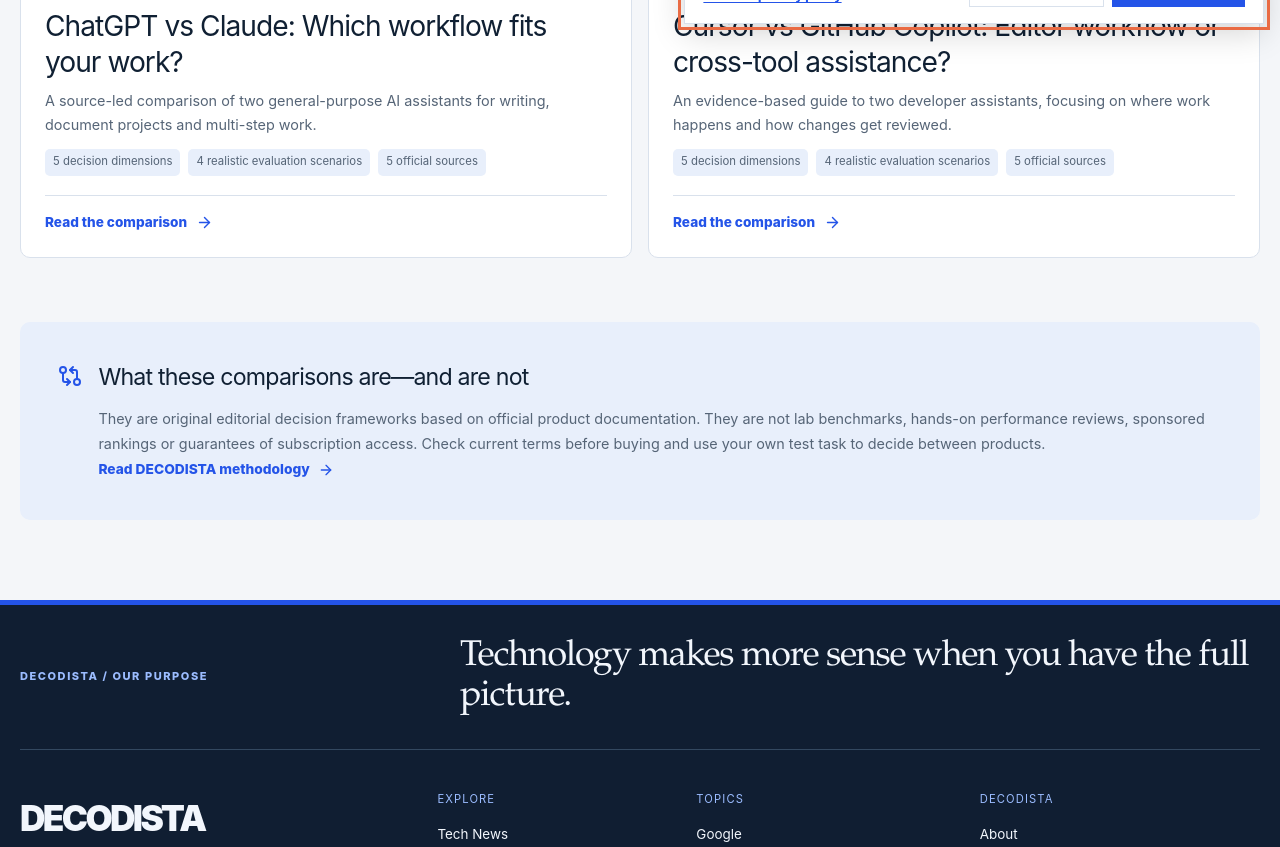
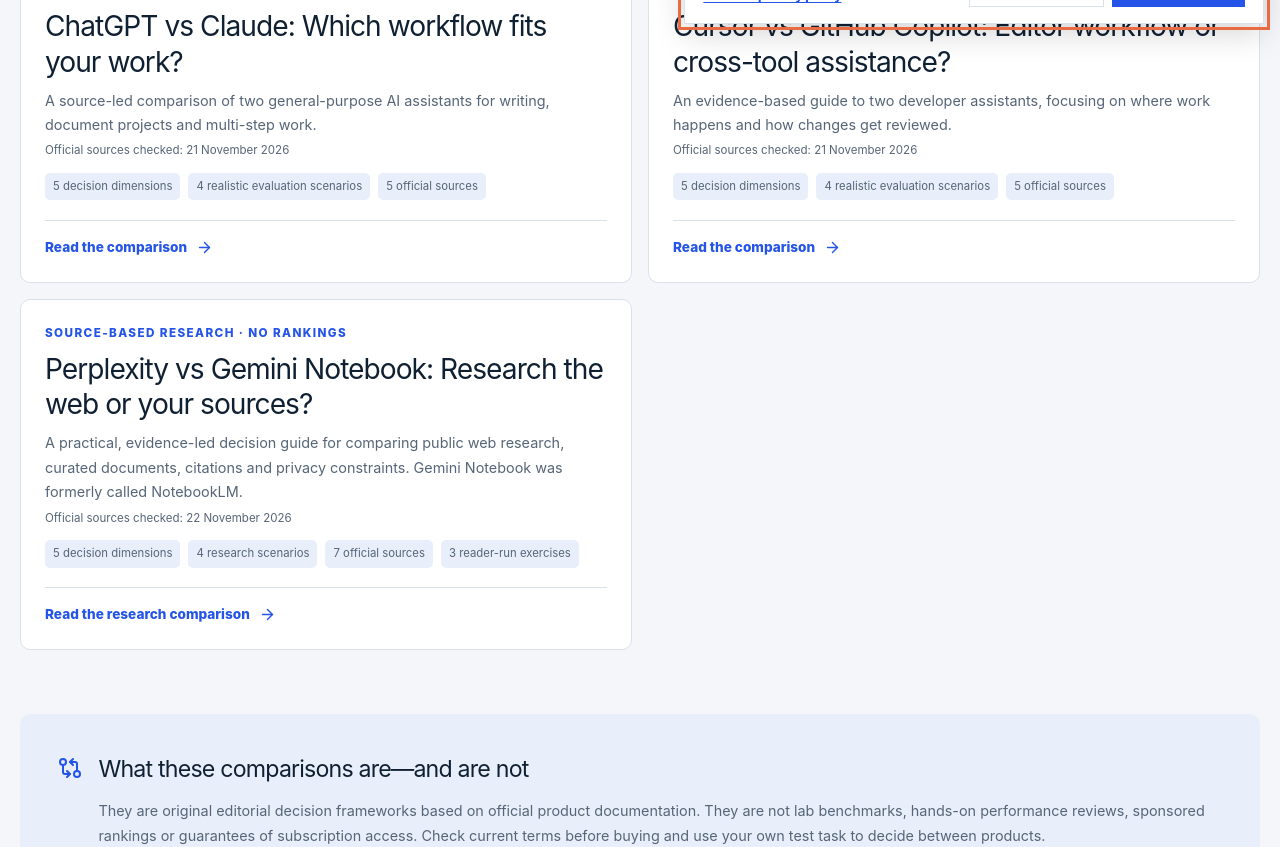
Before and after one commit to syleriofficial/Decodista, a Next.js app: page /ai-tools/guides in a window 1280 px wide. Shown: the part 760-1607 px from the top of the page. Built offline with nearby package versions, Linux system fonts and the light colour scheme; no server answers.

Commit message:
Add the researched comparison to AI Tools-only guide archive

```diff
--- a/app/ai-tools/guides/page.tsx
+++ b/app/ai-tools/guides/page.tsx
@@ -2,10 +2,11 @@ import type { Metadata } from "next";
 import Link from "@/components/app-link";
 import { ArrowLeft, ArrowRight, BookOpen, GitCompareArrows } from "lucide-react";
 import { AI_COMPARISON_GUIDES, AI_GUIDES_REVIEWED_ON } from "@/lib/ai-tools-comparison-guides";
+import { AI_TOOLS_RESEARCH_GUIDES } from "@/lib/ai-tools-research-guides";
 import { SITE_NAME } from "@/lib/site";
 import "../ai-tools.css";
 
-const description = "Read DECODISTA's source-linked comparisons of AI assistants and coding tools, with scenario-specific advice, evidence, and clear testing limitations.";
+const description = "Source-led AI tool comparison guides for assistants, coding and research workflows, with decision tables, evaluation tests and documented limitations.";
 
 export const metadata: Metadata = {
   title: "AI Tools Comparison Guides",
@@ -24,7 +25,7 @@ export default function AiComparisonGuidesIndex() {
         <span className="ai-tools-eyebrow">DECODISTA / Editorial research</span>
         <h1>Compare the work. <em>Not the hype.</em></h1>
         <p>Clear, source-based comparisons for people choosing an AI product. We explain which workflow to try, how to verify the important claims and where official documentation stops short.</p>
-        <div className="ai-tools-feature-meta"><BookOpen size={17} aria-hidden="true" /> Reviewed <time dateTime={AI_GUIDES_REVIEWED_ON}>21 November 2026</time> · No hands-on benchmark claims</div>
+        <div className="ai-tools-feature-meta"><BookOpen size={17} aria-hidden="true" /> Individually dated, provider-sourced comparisons · No hands-on benchmark claims</div>
       </header>
       <section className="ai-guide-index wrap" aria-labelledby="ai-guide-index-heading">
         <div className="ai-tools-section-heading">
@@ -33,7 +34,7 @@ export default function AiComparisonGuidesIndex() {
             <h2 id="ai-guide-index-heading">Choose your comparison</h2>
             <p>Each article includes a decision table, workflow scenarios, practical evaluation steps and official references.</p>
           </div>
-          <span className="ai-tools-count-label">{AI_COMPARISON_GUIDES.length} research guides</span>
+          <span className="ai-tools-count-label">{AI_COMPARISON_GUIDES.length + AI_TOOLS_RESEARCH_GUIDES.length} research guides</span>
         </div>
         <div className="ai-guide-index-grid">
           {AI_COMPARISON_GUIDES.map((guide) => (
@@ -41,12 +42,30 @@ export default function AiComparisonGuidesIndex() {
               <span className="ai-tools-eyebrow">Provider-documented · Workflow-first</span>
               <h3><Link href={`/ai-tools/guides/${guide.slug}`}>{guide.title}</Link></h3>
               <p>{guide.subtitle}</p>
+              <p><small>Official sources checked: <time dateTime={AI_GUIDES_REVIEWED_ON}>21 November 2026</time></small></p>
               <ul>
                 <li>{guide.comparison.length} decision dimensions</li>
                 <li>{guide.scenarios.length} realistic evaluation scenarios</li>
                 <li>{guide.sources.length} official sources</li>
               </ul>
               <Link className="ai-guide-read-link" href={`/ai-tools/guides/${guide.slug}`}>Read the comparison <ArrowRight size={17} aria-hidden="true" /></Link>
+            </article>
+          ))}
+          {AI_TOOLS_RESEARCH_GUIDES.map((guide) => (
+            <article className="ai-guide-index-card" key={guide.slug}>
+              <span className="ai-tools-eyebrow">Source-based research · No rankings</span>
+              <h3><Link href={`/ai-tools/guides/${guide.slug}`}>{guide.title}</Link></h3>
+              <p>{guide.subtitle}</p>
+              <p><small>Official sources checked: <time dateTime={guide.reviewedOn}>22 November 2026</time></small></p>
+              <ul>
+                <li>{guide.decisionFactors} decision dimensions</li>
+                <li>{guide.scenarios} research scenarios</li>
+                <li>{guide.sourceCount} official sources</li>
+                <li>{guide.readerTests} reader-run exercises</li>
+              </ul>
+              <Link className="ai-guide-read-link" href={`/ai-tools/guides/${guide.slug}`}>
+                Read the research comparison <ArrowRight size={17} aria-hidden="true" />
+              </Link>
             </article>
           ))}
         </div>
```
